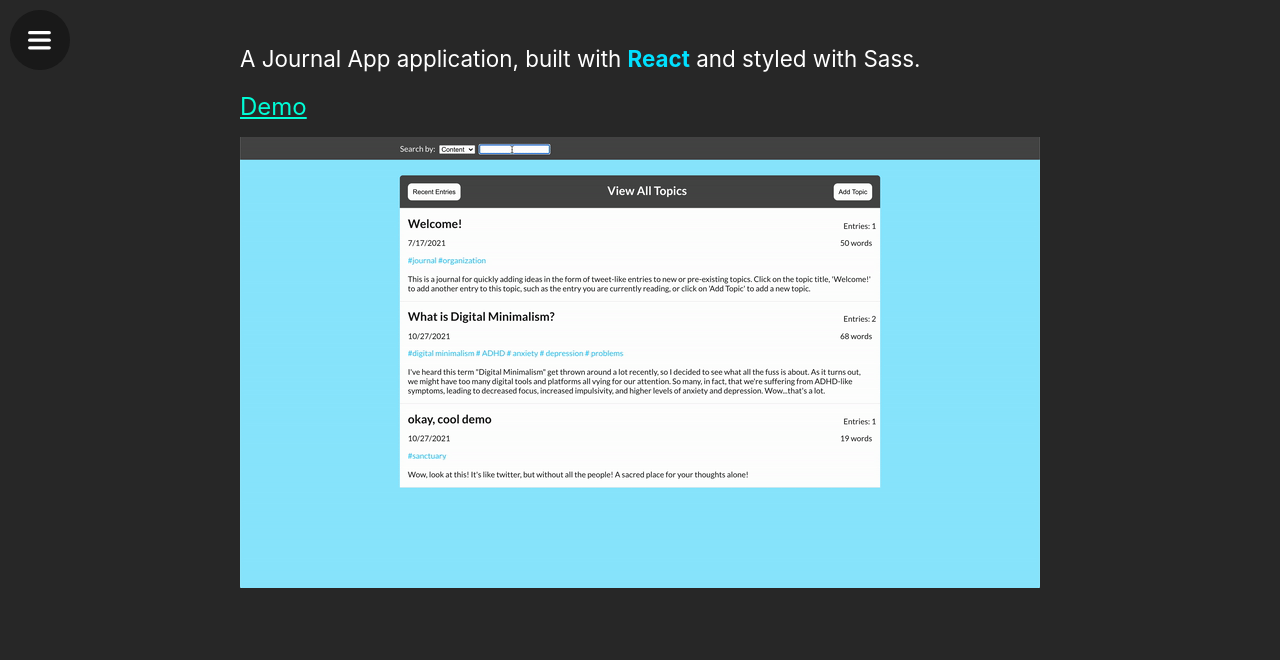
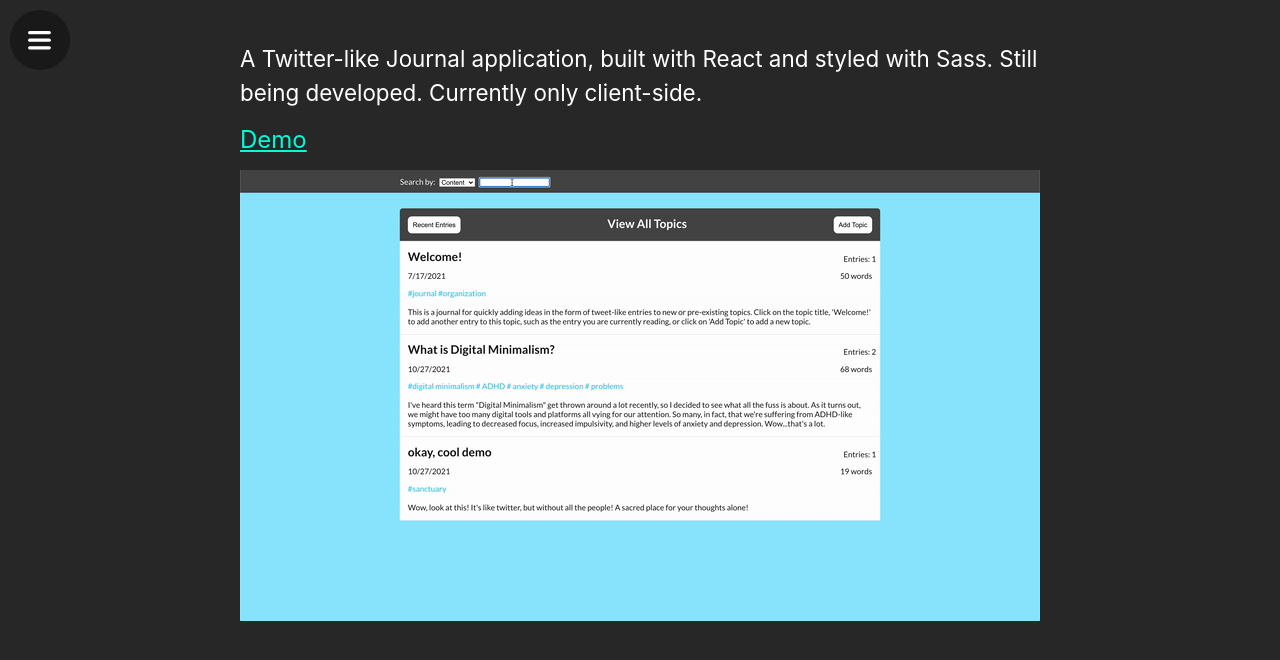
Before and after one commit to Fittocode/Portfolio-website, a React (Create React App) app: page /projects in a window 1280 px wide. Shown: the top 660 px of the page. Built offline with nearby package versions, Linux system fonts and the light colour scheme.

Commit message:
more text about Journal app

```diff
--- a/src/pages/Projects.js
+++ b/src/pages/Projects.js
@@ -18,7 +18,7 @@ const frameVariants = {
 
 const Thumbnail = () => (
     <motion.div className="frame" variants={thumbnailVariants}>
-        <motion.p className="projects-title">A Journal App application, built with <span style={{ color: 'rgb(1, 225, 255)' }}>React</span> and styled with Sass.</motion.p>
+        <motion.p className="projects-title">A Twitter-like Journal application, built with React and styled with Sass. Still being developed. Currently only client-side. </motion.p>
         <a href="https://zealous-kepler-ab4529.netlify.app/" target="tab"><div className="project-demo">Demo</div></a>
         <motion.div
             whileHover="hover"
--- a/src/styles/_Projects.scss
+++ b/src/styles/_Projects.scss
@@ -18,6 +18,10 @@
 .iframe {
   height: 700px;
   width: 1100px;
+}
+
+.frame {
+  width: 800px;
 }
 
 @media screen and (max-width: 1600px) {
```
